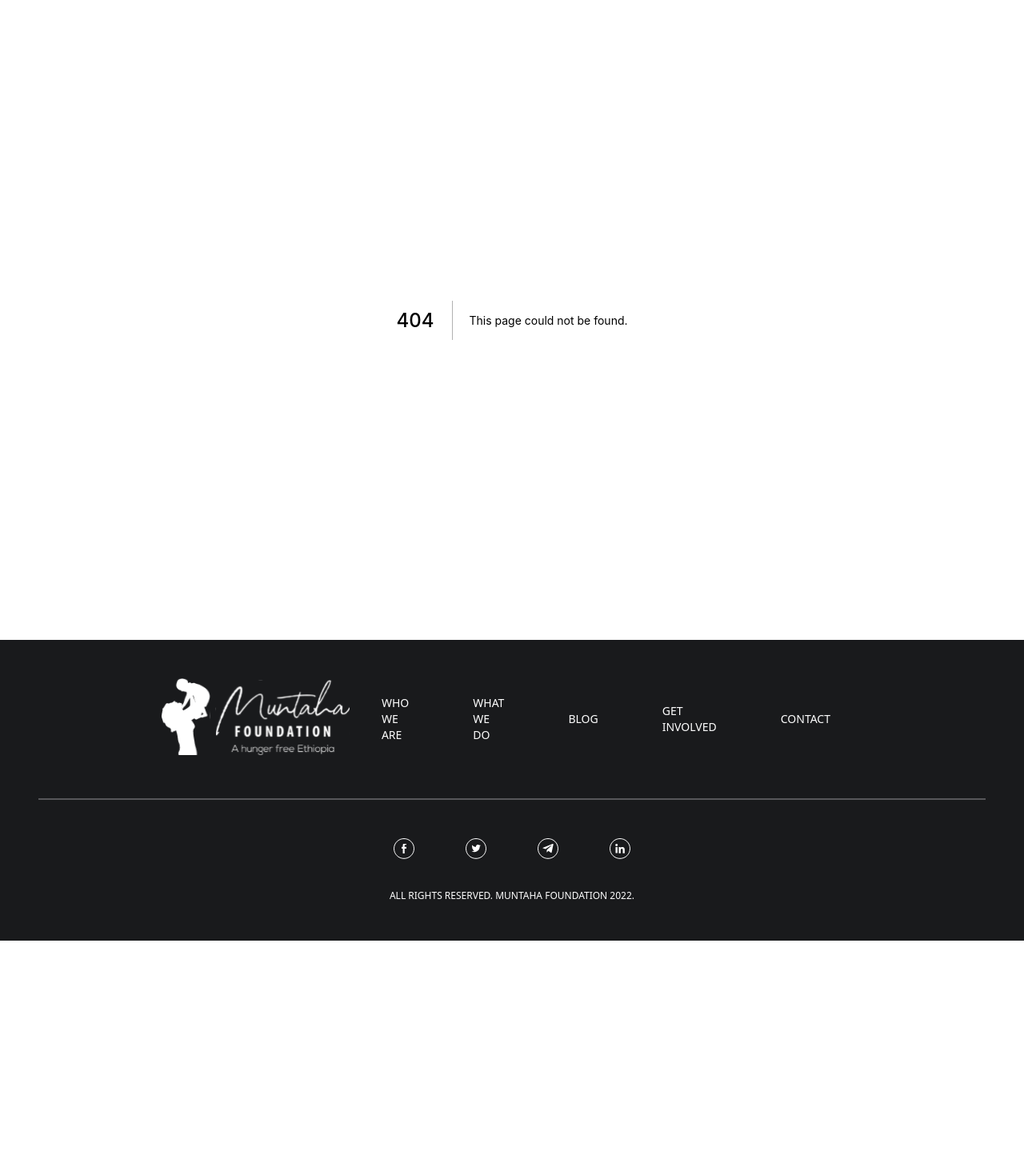
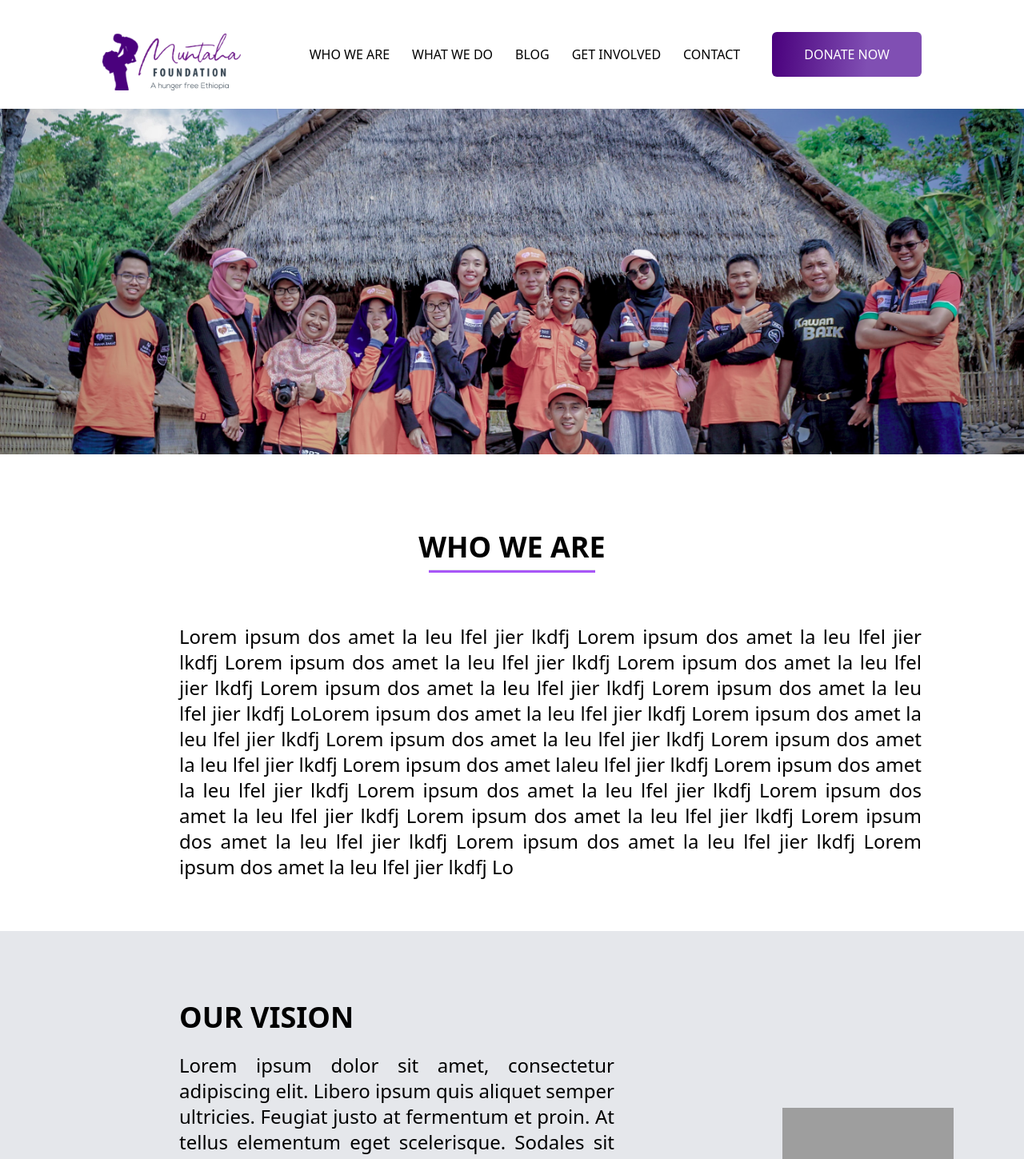
Before and after one commit to abdukasim/muntaha-website, a Next.js app: page /about in a window 1280 px wide. Before the commit this address had no page. Shown: the top 1449 px of the page at 80% size. Before the commit the page ends 1176 px from the top, so only its background shows below. Built offline with nearby package versions, Linux system fonts and the light colour scheme; grey boxes are pictures that could not be loaded.

Commit message:
about page

```diff
--- /dev/null
+++ b/pages/about.js
@@ -0,0 +1,29 @@
+import Head from "next/head";
+import React from "react";
+import AboutUs from "../components/AboutPage/aboutUs";
+import Hero from "../components/AboutPage/hero";
+import Leadership from "../components/AboutPage/leadership";
+import Vision from "../components/AboutPage/vision";
+import CommunitySection from "../components/HomePage/communitySection";
+import Navbar from "../components/Navbar";
+import NewsSection from "../components/newsSection";
+
+export default function About() {
+  return (
+    <>
+      <Head>
+        <title>Who we are</title>
+        <meta name="description" content="About Us" />
+        <link rel="icon" href="/favicon.ico" />
+      </Head>
+      <Navbar />
+      <Hero />
+      <AboutUs />
+      <Vision />
+      <Hero />
+      <Leadership />
+      <NewsSection />
+      <CommunitySection />
+    </>
+  );
+}
```
